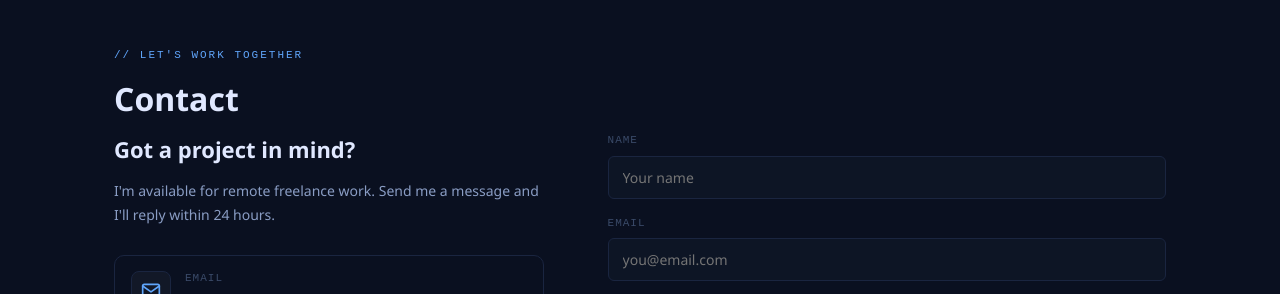
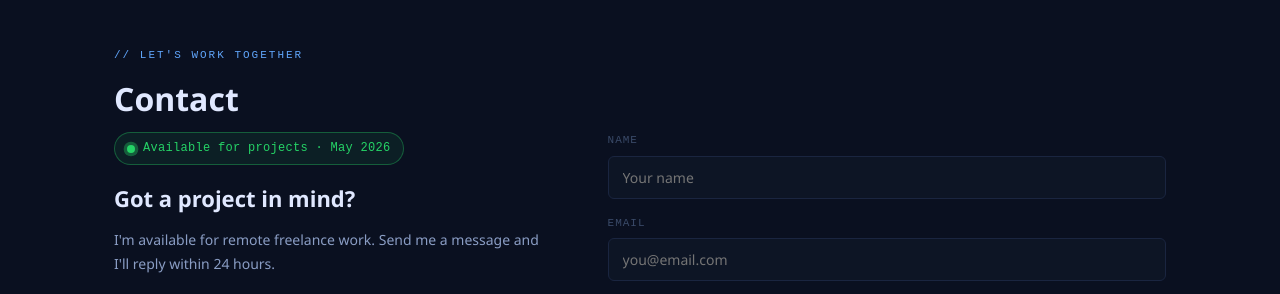
Before and after one commit to rafaelasantosfeitosa/Landing-page, a plain HTML site: page index.html in a window 1280 px wide. Shown: the part 4420-4714 px from the top of the page. Drawn offline with nearby package versions, Linux system fonts and the light colour scheme.

Commit message:
feat: add availability badge above contact heading
Pill badge with pulsing green dot signals current availability and adds
urgency/credibility above the contact CTA. Pulse disabled under
prefers-reduced-motion.

Co-Authored-By: Claude Opus 4.7 (1M context) <noreply@anthropic.com>

```diff
--- a/index.html
+++ b/index.html
@@ -328,6 +328,10 @@
       <div class="contact__inner">
 
         <div class="contact__info animate-on-scroll">
+          <span class="availability-badge" role="status">
+            <span class="availability-badge__dot" aria-hidden="true"></span>
+            Available for projects · May 2026
+          </span>
           <h3 class="contact__heading">Got a project in mind?</h3>
           <p class="contact__text">I'm available for remote freelance work. Send me a message and I'll reply within 24 hours.</p>
           <div class="contact__cards">
--- a/styles/main.css
+++ b/styles/main.css
@@ -775,6 +775,39 @@ button { cursor: pointer; font-family: var(--font); }
   margin-bottom: 28px;
 }
 
+.availability-badge {
+  display: inline-flex;
+  align-items: center;
+  gap: 8px;
+  padding: 6px 12px;
+  margin-bottom: 16px;
+  background: rgba(37, 211, 102, 0.08);
+  border: 1px solid rgba(37, 211, 102, 0.35);
+  border-radius: 999px;
+  font-size: 12px;
+  font-family: var(--font-mono);
+  color: #25d366;
+  letter-spacing: 0.3px;
+}
+
+.availability-badge__dot {
+  width: 8px;
+  height: 8px;
+  border-radius: 50%;
+  background: #25d366;
+  box-shadow: 0 0 0 0 rgba(37, 211, 102, 0.6);
+  animation: availability-pulse 2s ease-out infinite;
+}
+
+@keyframes availability-pulse {
+  0%   { box-shadow: 0 0 0 0 rgba(37, 211, 102, 0.6); }
+  100% { box-shadow: 0 0 0 8px rgba(37, 211, 102, 0); }
+}
+
+@media (prefers-reduced-motion: reduce) {
+  .availability-badge__dot { animation: none; }
+}
+
 .contact__cards {
   display: grid;
   grid-template-columns: 1fr;
```
